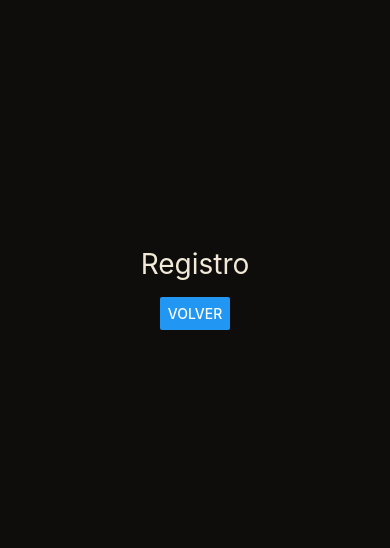
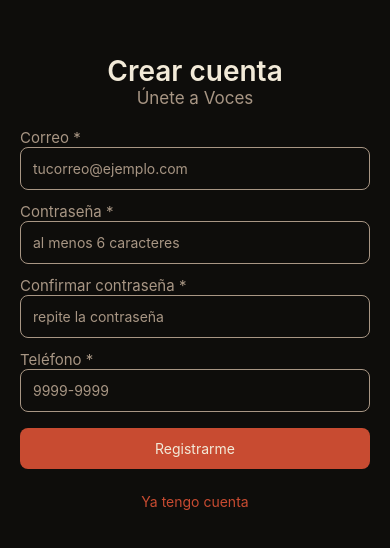
Before and after one commit to Angel-Rodas/voces, a React Native app: screen /Registro in a window 390 px wide. Shown: the part 134-682 px from the top of the page. Built offline with nearby package versions, Linux system fonts and the light colour scheme.

Commit message:
pantalla registro con validaciones

```diff
--- a/src/screens/Registro.tsx
+++ b/src/screens/Registro.tsx
@@ -1,25 +1,180 @@
-import { View, Text, Button, StyleSheet } from 'react-native';
+import { useState } from 'react';
+import {
+  View,
+  Text,
+  ScrollView,
+  KeyboardAvoidingView,
+  Platform,
+  StyleSheet,
+} from 'react-native';
+import CustomInput from '../components/CustomInput';
+import CustomButton from '../components/CustomButton';
+import { useAuth } from '../auth/useAuth';
 import { theme } from '../themes';
 
+const EMAIL_REGEX = /^[^\s@]+@[^\s@]+\.[^\s@]+$/;
+
 export default function Registro({ navigation }: any) {
+  const { login } = useAuth();
+  const [email, setEmail] = useState('');
+  const [password, setPassword] = useState('');
+  const [confirm, setConfirm] = useState('');
+  const [phone, setPhone] = useState('');
+  const [submitted, setSubmitted] = useState(false);
+
+  const phoneDigits = phone.replace(/\D/g, '');
+
+  const emailError = submitted
+    ? !email.trim()
+      ? 'El correo es requerido'
+      : !EMAIL_REGEX.test(email.trim())
+        ? 'Correo no válido'
+        : ''
+    : '';
+
+  const passwordError = submitted
+    ? !password
+      ? 'La contraseña es requerida'
+      : password.length < 6
+        ? 'Mínimo 6 caracteres'
+        : ''
+    : '';
+
+  const confirmError = submitted
+    ? !confirm
+      ? 'Confirma la contraseña'
+      : confirm !== password
+        ? 'Las contraseñas no coinciden'
+        : ''
+    : '';
+
+  const phoneError = submitted
+    ? !phone
+      ? 'El teléfono es requerido'
+      : phoneDigits.length < 8
+        ? 'Mínimo 8 dígitos'
+        : ''
+    : '';
+
+  const handleSubmit = () => {
+    setSubmitted(true);
+    const valid =
+      EMAIL_REGEX.test(email.trim()) &&
+      password.length >= 6 &&
+      confirm === password &&
+      phoneDigits.length >= 8;
+    if (valid) {
+      const name = email.split('@')[0] || 'Lector';
+      login(name);
+    }
+  };
+
   return (
-    <View style={styles.container}>
-      <Text style={styles.title}>Registro</Text>
-      <Button title="Volver" onPress={() => navigation.goBack()} />
-    </View>
+    <KeyboardAvoidingView
+      style={styles.container}
+      behavior={Platform.OS === 'ios' ? 'padding' : undefined}
+    >
+      <ScrollView
+        contentContainerStyle={styles.scroll}
+        keyboardShouldPersistTaps="handled"
+      >
+        <Text style={styles.title}>Crear cuenta</Text>
+        <Text style={styles.subtitle}>Únete a Voces</Text>
+
+        <View style={styles.form}>
+          <CustomInput
+            label="Correo"
+            value={email}
+            onChangeText={setEmail}
+            placeholder="tucorreo@ejemplo.com"
+            type="email"
+            error={emailError}
+            required
+          />
+          <View style={styles.spacer} />
+
+          <CustomInput
+            label="Contraseña"
+            value={password}
+            onChangeText={setPassword}
+            placeholder="al menos 6 caracteres"
+            type="password"
+            error={passwordError}
+            required
+          />
+          <View style={styles.spacer} />
+
+          <CustomInput
+            label="Confirmar contraseña"
+            value={confirm}
+            onChangeText={setConfirm}
+            placeholder="repite la contraseña"
+            type="password"
+            error={confirmError}
+            required
+          />
+          <View style={styles.spacer} />
+
+          <CustomInput
+            label="Teléfono"
+            value={phone}
+            onChangeText={setPhone}
+            placeholder="9999-9999"
+            type="phone"
+            error={phoneError}
+            required
+          />
+
+          <View style={styles.spacerLg} />
+
+          <CustomButton
+            label="Registrarme"
+            onPress={handleSubmit}
+            variant="primary"
+          />
+
+          <View style={styles.spacer} />
+
+          <CustomButton
+            label="Ya tengo cuenta"
+            onPress={() => navigation.goBack()}
+            variant="secondary"
+          />
+        </View>
+      </ScrollView>
+    </KeyboardAvoidingView>
   );
 }
 
 const styles = StyleSheet.create({
   container: {
     flex: 1,
+    backgroundColor: theme.colors.ink,
+  },
+  scroll: {
+    flexGrow: 1,
     justifyContent: 'center',
-    alignItems: 'center',
-    backgroundColor: theme.colors.ink,
+    padding: theme.spacing.xl,
   },
   title: {
     color: theme.colors.bone,
     fontSize: theme.typography.sizes.xl,
-    marginBottom: theme.spacing.lg,
+    textAlign: 'center',
+    fontWeight: theme.typography.weights.semibold,
+  },
+  subtitle: {
+    color: theme.colors.dust,
+    fontSize: theme.typography.sizes.md,
+    textAlign: 'center',
+    marginBottom: theme.spacing.xl,
+  },
+  form: {
+    width: '100%',
+  },
+  spacer: {
+    height: theme.spacing.md,
+  },
+  spacerLg: {
+    height: theme.spacing.lg,
   },
 });
```
